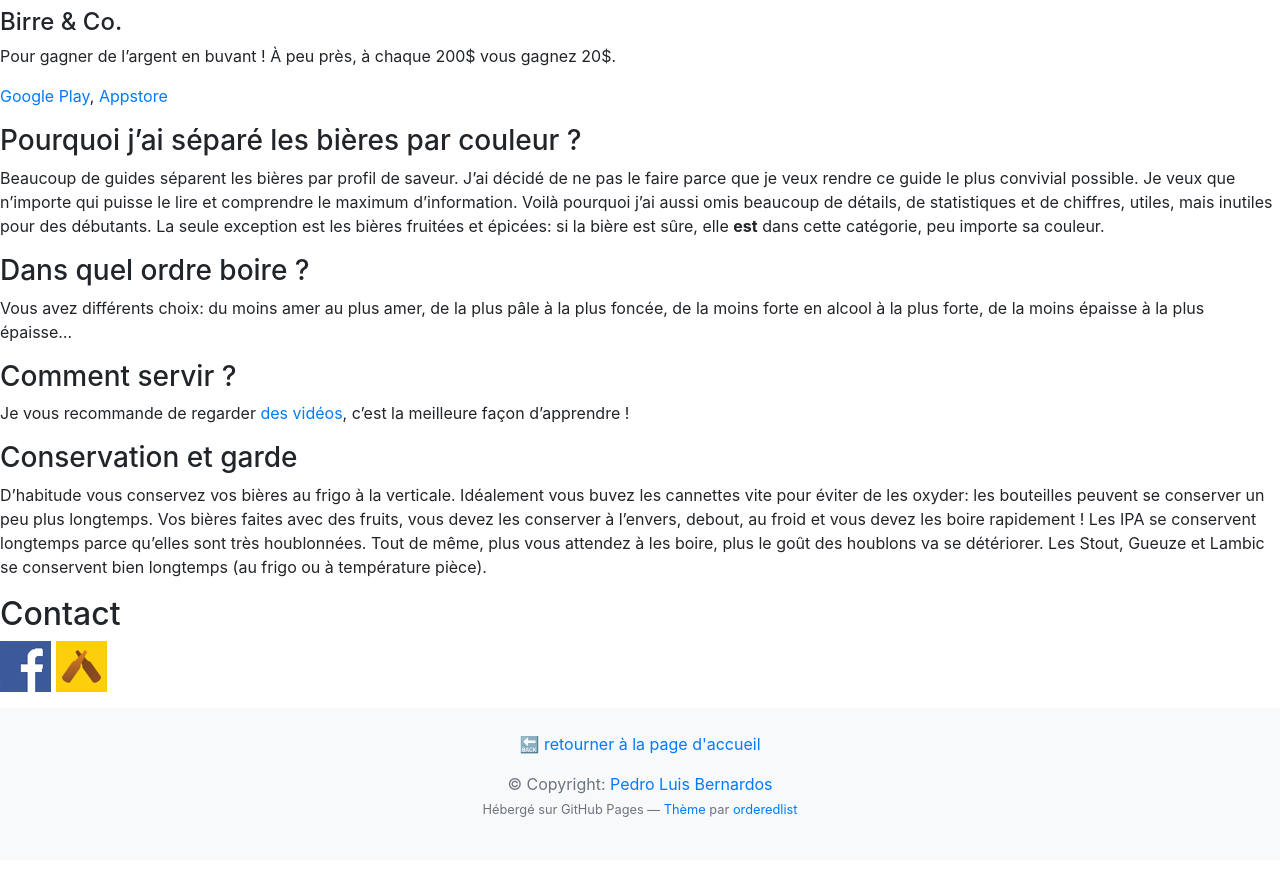
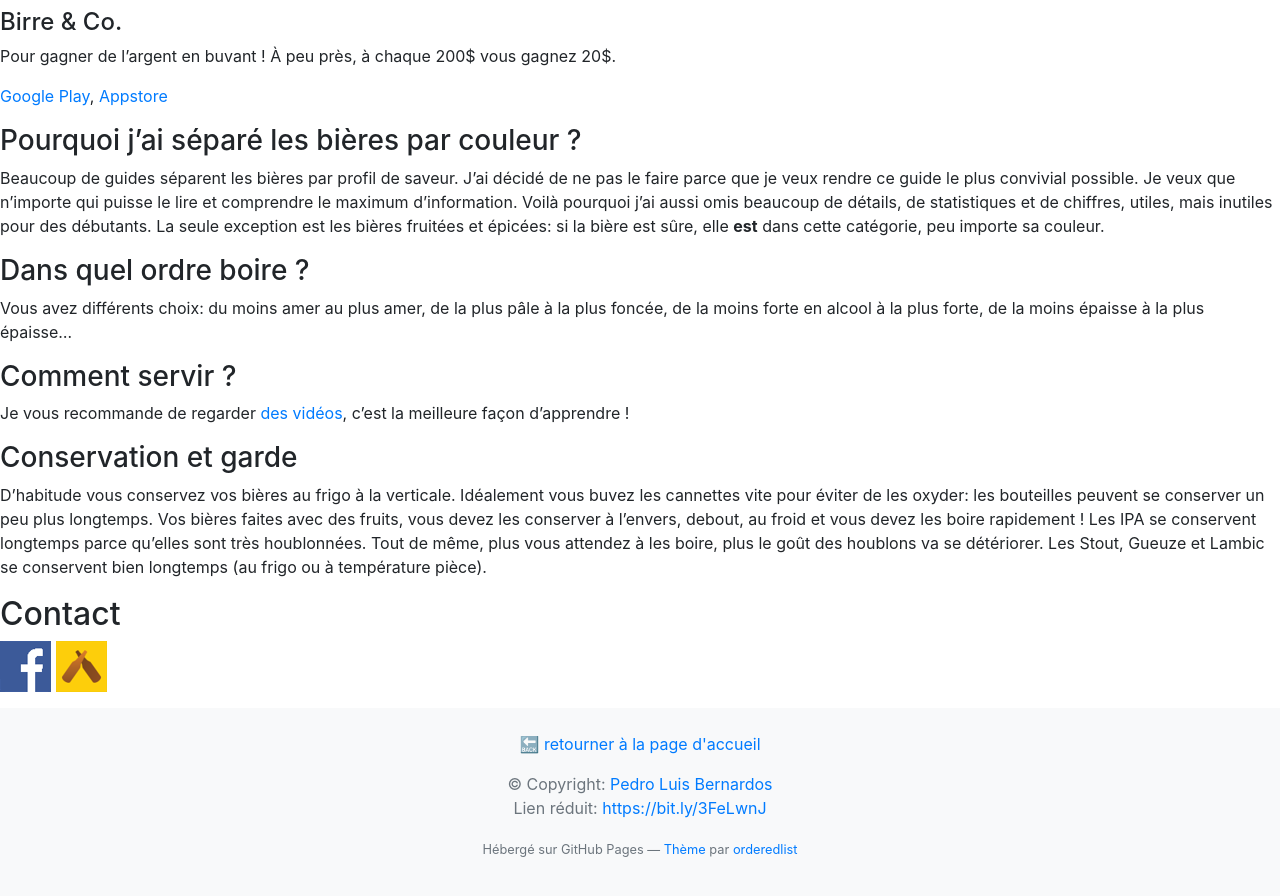
Before and after one commit to PedroLuisBernardos/Guide-complet-de-la-microbrasserie-QC, a Jekyll site: the page built from README.md, in a window 1280 px wide and 900 px high, scrolled down 2466 px. Shown: the top 896 px of the window. Built offline with Jekyll 4.4.1, drawn with Linux system fonts in a browser that asks for light colours; nearby versions of some CDN libraries; our own code applies the rules of GitHub Pages for plain Markdown files; a script that is not in the unit is left out; before the commit the page ends 3326 px from its top, so only the background shows below that.

Commit message:
ajout bitly

```diff
--- a/_layouts/default.html
+++ b/_layouts/default.html
@@ -76,6 +76,9 @@
           © Copyright:
           <a class="text-reset fw-bold" href="{{ site.github.owner_url }}" target="_blank">Pedro Luis Bernardos</a>
           <p>
+            Lien réduit: <a href="https://bit.ly/3FeLwnJ" target="_blank">https://bit.ly/3FeLwnJ</a>
+          </p>
+          <p>
             <small>Hébergé sur GitHub Pages &mdash; <a class=text-reset fw-bold" href="https://github.com/pages-themes/minimal" target="_blank">Thème</a> par
               <a href="https://github.com/orderedlist" target="_blank">orderedlist</a>
             </small>
```
